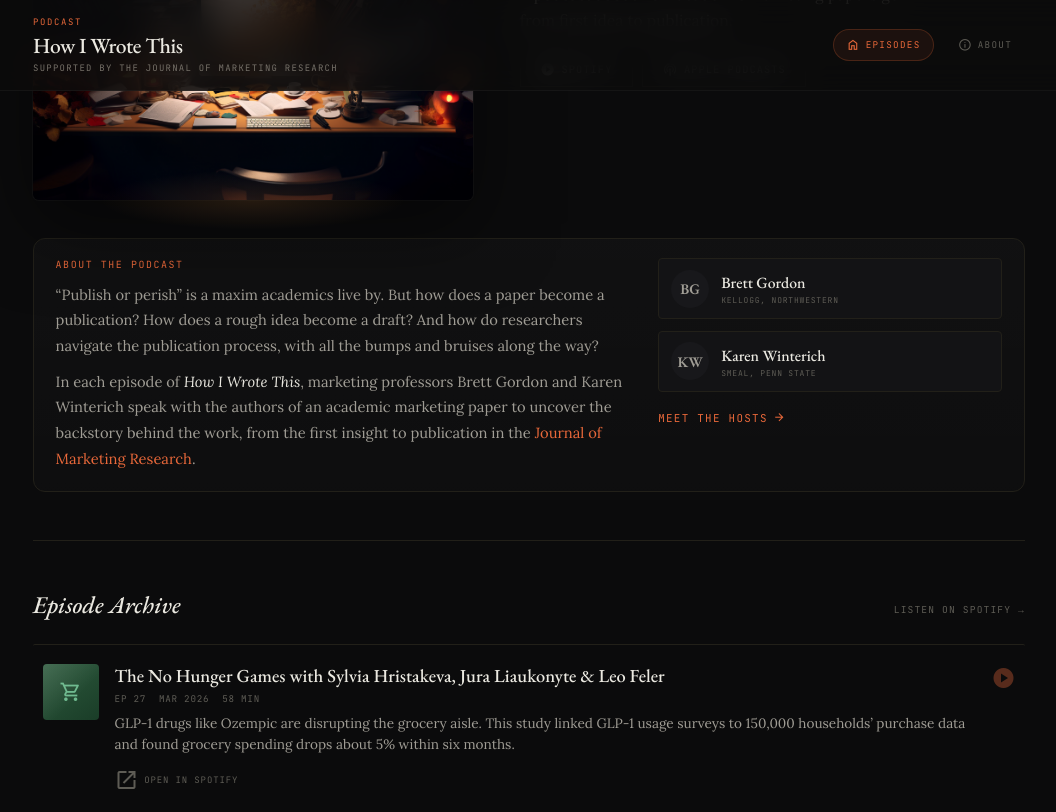
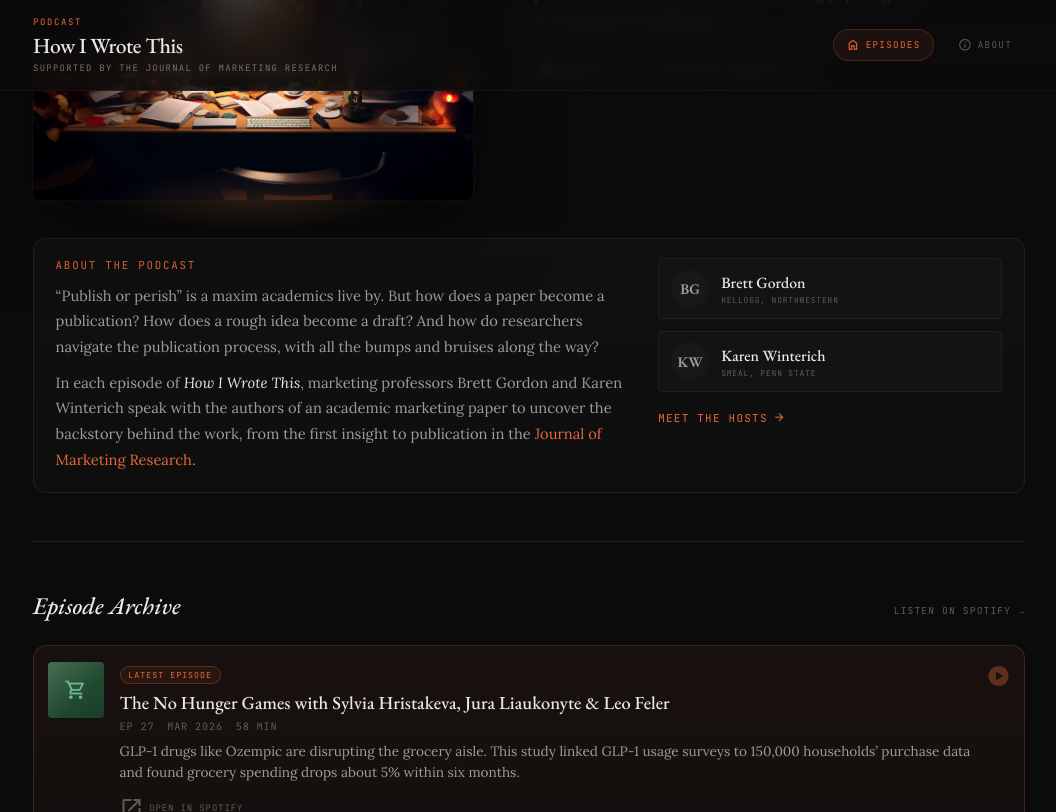
Before and after one commit to brgordon1/brgordon1.github.io, a Jekyll site: the page built from _pages/hiwt-podcast/index.html, in a window 1280 px wide and 1400 px high, scrolled down 265 px. Shown: the top 812 px of the window, without its empty margins (111-1167 px from the left). Built offline with Jekyll 4.4.1, drawn with Linux system fonts in a browser that asks for light colours; grey boxes are pictures that could not be loaded.

Commit message:
MInor edits.

```diff
--- a/_pages/hiwt-podcast/about.html
+++ b/_pages/hiwt-podcast/about.html
@@ -186,9 +186,10 @@ author_profile: true
   }
 
   .host-photo {
-    width: min(62%, 300px);
+    width: auto;
+    max-width: 100%;
+    height: 250px;
     border-radius: 10px;
-    height: auto;
     object-fit: contain;
     display: block;
     border: 1px solid var(--border);
@@ -312,6 +313,7 @@ author_profile: true
     }
     .host-photo {
       width: min(100%, 300px);
+      height: auto;
     }
   }
 </style>
--- a/_pages/hiwt-podcast/index.html
+++ b/_pages/hiwt-podcast/index.html
@@ -276,7 +276,7 @@ author_profile: true
 
   .summary-kicker {
     font-family: 'JetBrains Mono', monospace;
-    font-size: 0.62rem;
+    font-size: 0.68rem;
     text-transform: uppercase;
     letter-spacing: 0.16em;
     color: var(--accent);
@@ -377,10 +377,19 @@ author_profile: true
 
   .episode--embedded {
     display: block;
+    margin-bottom: 0.2rem;
+    padding: 1rem 0.85rem 1.15rem;
+    border: 1px solid rgba(232, 104, 58, 0.22);
+    border-radius: 14px;
+    background: linear-gradient(180deg, rgba(232, 104, 58, 0.06), rgba(255, 255, 255, 0.015));
   }
 
   .episode--embedded:hover {
     background: transparent;
+  }
+
+  .episode--embedded:hover {
+    background: linear-gradient(180deg, rgba(232, 104, 58, 0.07), rgba(255, 255, 255, 0.02));
   }
 
   .episode-main {
@@ -432,12 +441,26 @@ author_profile: true
     transition: color 0.2s;
   }
 
+  .ep-kicker {
+    display: inline-flex;
+    margin-bottom: 0.45rem;
+    padding: 0.2rem 0.48rem;
+    border: 1px solid rgba(232, 104, 58, 0.28);
+    border-radius: 999px;
+    font-family: 'JetBrains Mono', monospace;
+    font-size: 0.52rem;
+    text-transform: uppercase;
+    letter-spacing: 0.12em;
+    color: var(--accent);
+    background: rgba(232, 104, 58, 0.08);
+  }
+
   .ep-meta {
     display: flex;
     gap: 0.8rem;
     margin-top: 0.3rem;
     font-family: 'JetBrains Mono', monospace;
-    font-size: 0.58rem;
+    font-size: 0.64rem;
     color: var(--text-faint);
     text-transform: uppercase;
     letter-spacing: 0.08em;
@@ -680,6 +703,7 @@ author_profile: true
         <div class="episode-main">
           <div class="ep-thumb ep-thumb--grocery"><span class="material-symbols-outlined">shopping_cart</span></div>
           <div class="ep-body">
+            <div class="ep-kicker">Latest episode</div>
             <div class="ep-title">The No Hunger Games with Sylvia Hristakeva, Jura Liaukonyte &amp; Leo Feler</div>
             <div class="ep-meta"><span>Ep 27</span><span>Mar 2026</span><span>58 min</span></div>
             <p class="ep-desc">GLP-1 drugs like Ozempic are disrupting the grocery aisle. This study linked GLP-1 usage surveys to 150,000 households&rsquo; purchase data and found grocery spending drops about 5% within six months.</p>
```
